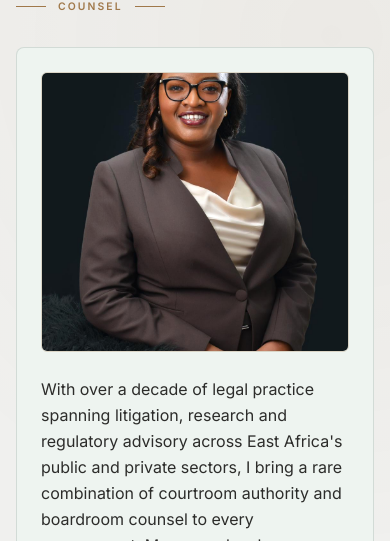
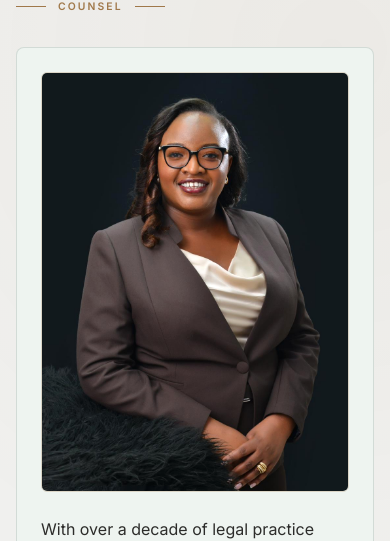
Before and after one commit to i-gichachi/Aileen_Ingati_Portfolio, a Next.js app: page /counsel in a window 390 px wide. Shown: the part 129-670 px from the top of the page. Built offline with nearby package versions, Linux system fonts and the light colour scheme; no server answers; a web font is replaced by a local one.

Commit message:
Refine mobile portrait height and framing on counsel page

```diff
--- a/src/components/sections/counsel/CounselSnapshot.tsx
+++ b/src/components/sections/counsel/CounselSnapshot.tsx
@@ -133,7 +133,7 @@ export default function CounselSnapshot() {
                         variants={portraitVariants}
                         className="md:hidden flex flex-col items-center justify-center w-full mb-6 relative overflow-hidden"
                         style={{
-                            height: '280px',
+                            height: '420px',
                             borderRadius: '6px',
                             border: '1px solid rgba(160, 120, 74, 0.25)',
                         }}
@@ -142,7 +142,7 @@ export default function CounselSnapshot() {
                             src="/images/Counsel Hero.jpeg"
                             alt="Aileen Ingati Portrait"
                             fill
-                            className="object-cover brightness-105"
+                            className="object-cover object-[center_10%] brightness-105"
                         />
                     </motion.div>
 
```
